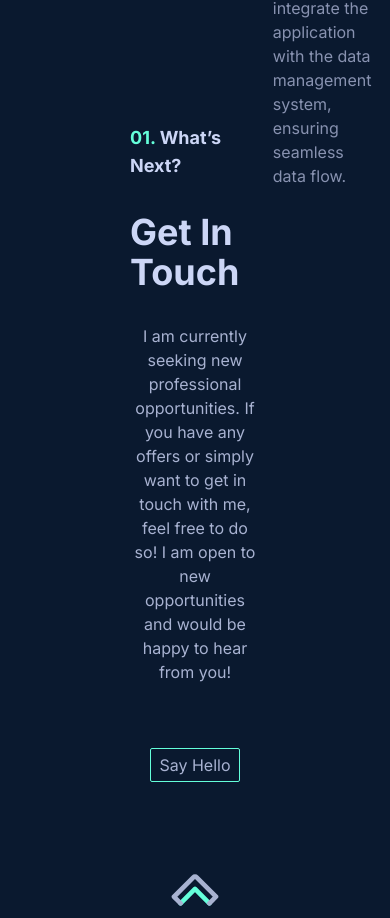
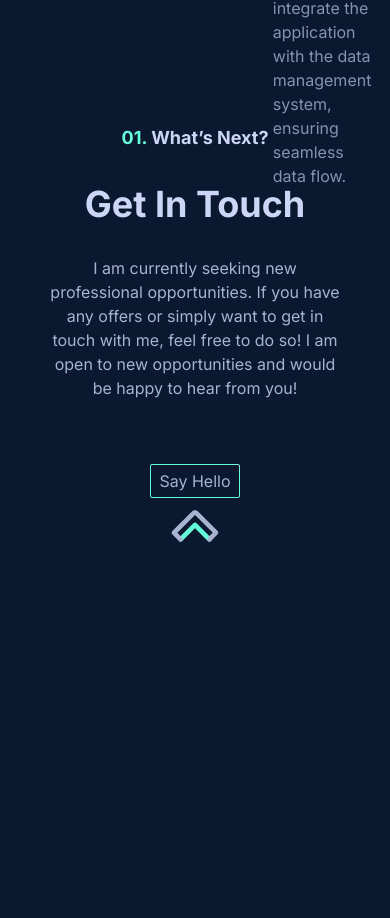
Before and after one commit to Jonavoe/portfolio, a React (Vite) app: page / in a window 390 px wide. Shown: the part 2656-3574 px from the top of the page. After the commit the page ends 3210 px from the top, so only its background shows below. Built offline with nearby package versions, Linux system fonts and the light colour scheme; a web font is replaced by a local one.

Commit message:
Update Contact.tsx

```diff
--- a/src/components/Contact.tsx
+++ b/src/components/Contact.tsx
@@ -3,9 +3,9 @@ import FotoCv from "../assets/FotoCv.jpg";
 
 export default function Contact() {
     return (
-        <div id='contact' className='flex justify-center items-center gap-10 mt-20 mb-20'>
-            <div className=' flex justify-center gap-10'>
-                <div className='flex w-4/12 justify-center items-center flex-col gap-8 '>
+        <div id='contact' className='flex justify-center items-center gap-10 md:mt-20 md:mb-20'>
+            <div className=' flex justify-center gap-4 md:gap-10'>
+                <div className='flex w-3/4 md:w-4/12 justify-center items-center flex-col gap-8 '>
                     <h2 className='text-lg font-bold text-[--lightest-slate]'><span className='text-[--green]'>01.</span> What’s Next?</h2>
                     <p className='text-4xl font-bold text-[--lightest-slate]'>Get In Touch</p>
                     <p className='text-[--light-slate] text-center'>I am currently seeking new professional opportunities. If you have any offers or simply want to get in touch with me, feel free to do so! I am open to new opportunities and would be happy to hear from you!</p>
```
